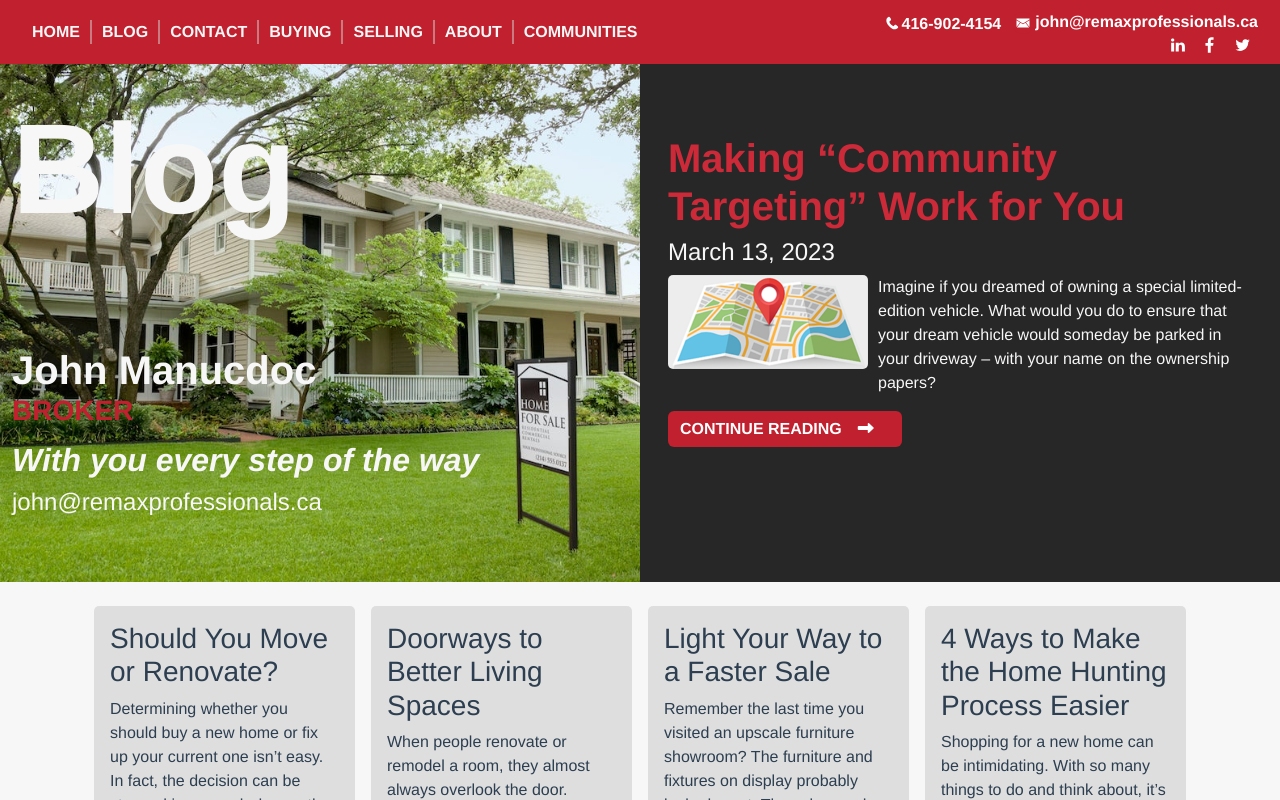
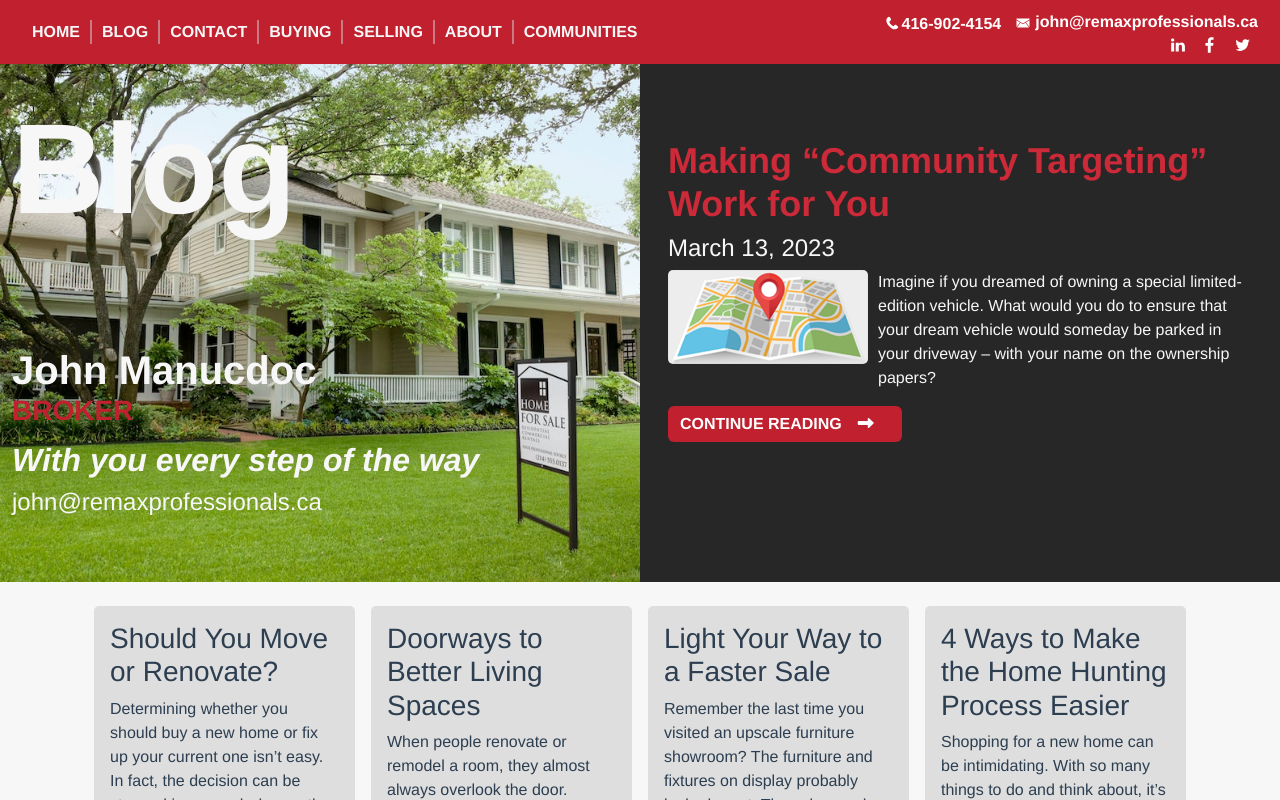
Before and after one commit to Sanparty/jmanucdoc-vue, a Vue app: page /blog in a window 1280 px wide. Shown: the top 800 px of the page. Built offline with nearby package versions, Linux system fonts and the light colour scheme.

Commit message:
updated fade direction on mobile

```diff
--- a/src/components/subStory.vue
+++ b/src/components/subStory.vue
@@ -126,7 +126,7 @@ h2 {
 }
 @media screen and (min-width: 576px) {
    h1 {
-        font-size: 4rem;
+        font-size: 3rem;
     }
 }
 
@@ -135,4 +135,9 @@ h2 {
         font-size: 8rem;
   }
 }
+@media screen and (max-height: 950px) {
+   h2 {
+    font-size: 2.25rem;
+   }
+}
 </style>
```
